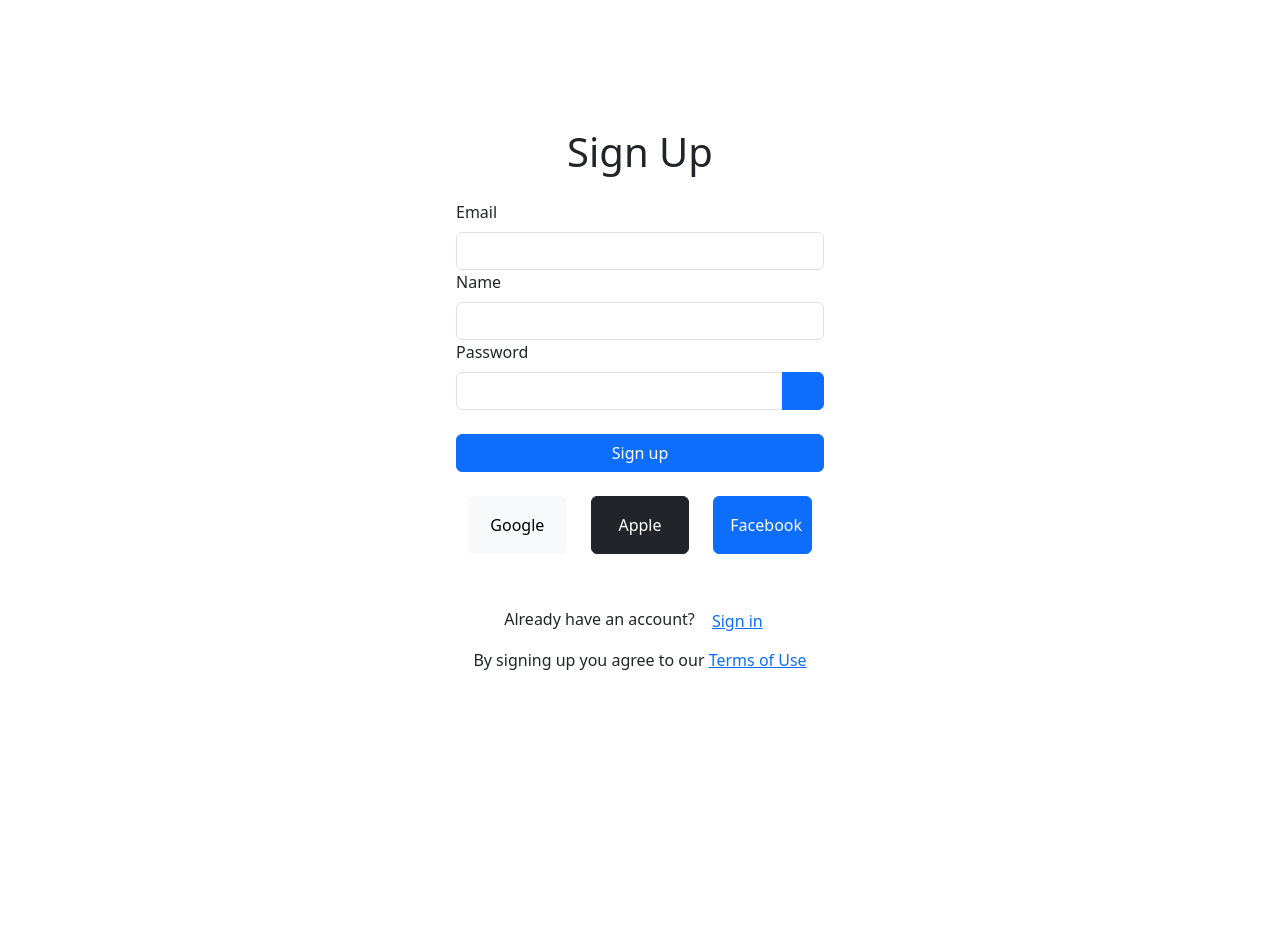
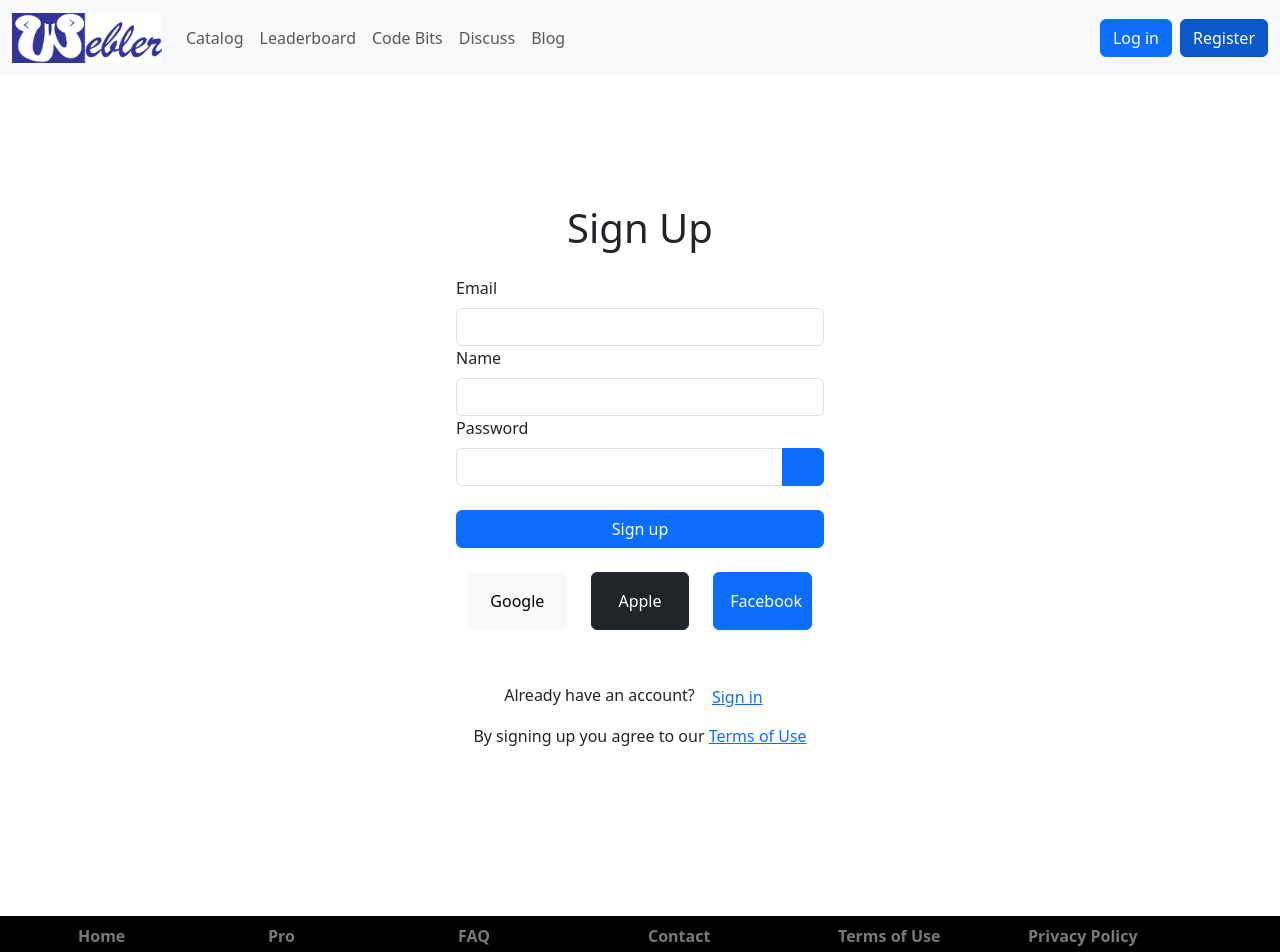
Before and after one commit to Webler-Group/website-new, a React (Vite) app in the folder frontend/: page /Register in a window 1280 px wide. Shown: the top 952 px of the page. Before the commit the page ends 800 px from the top, so only its background shows below. Built offline with nearby package versions, Linux system fonts and the light colour scheme; some icons are missing.

Commit message:
Add files via upload

```diff
--- a/frontend/src/features/auth/pages/Login.tsx
+++ b/frontend/src/features/auth/pages/Login.tsx
@@ -2,6 +2,8 @@ import { useNavigate } from "react-router-dom";
 import LoginForm from "../components/LoginForm";
 import { Container } from "react-bootstrap";
 import PageTitle from "../../../layouts/PageTitle";
+import Header from "../../../layouts/Header";
+import Footer from "../../../layouts/Footer";
 
 const Login = () => {
 
@@ -14,11 +16,15 @@ const Login = () => {
 
     return (
         <>
+            <Header variant="light"/>
+
             <div className="wb-login-wrapper">
                 <Container className="wb-login-container">
                     <LoginForm onToggleClick={toggle} />
                 </Container>
             </div>
+
+            <Footer />
         </>
     );
 }
--- a/frontend/src/features/auth/pages/Register.tsx
+++ b/frontend/src/features/auth/pages/Register.tsx
@@ -2,6 +2,8 @@ import { useNavigate } from "react-router-dom";
 import RegisterForm from "../components/RegisterForm";
 import { Container } from "react-bootstrap";
 import PageTitle from "../../../layouts/PageTitle";
+import Header from "../../../layouts/Header";
+import Footer from "../../../layouts/Footer";
 
 const Register = () => {
 
@@ -14,11 +16,15 @@ const Register = () => {
 
     return (
         <>
+            <Header variant="light"/>
+
             <div className="wb-login-wrapper">
                 <Container className="wb-login-container">
                     <RegisterForm onToggleClick={toggle} />
                 </Container>
             </div>
+
+            <Footer />
         </>
     );
 }
--- a/frontend/src/features/discuss/pages/Discuss.tsx
+++ b/frontend/src/features/discuss/pages/Discuss.tsx
@@ -1,5 +1,6 @@
 import { Button, Container, Form, FormControl, Pagination } from "react-bootstrap";
 import Header from "../../../layouts/Header";
+import Footer from "../../../layouts/Footer";
 import PageTitle from "../../../layouts/PageTitle";
 
 const Discuss = () => {
@@ -18,7 +19,7 @@ const Discuss = () => {
 
     return (
         <>
-            <Header />
+            <Header variant="light"/>
             <Container>
                 <div className="d-block d-lg-flex p-4">
                     <div className="wb-discuss-questions-list-page__questions-section">
@@ -51,6 +52,8 @@ const Discuss = () => {
                     </div>
                 </div>
             </Container>
+
+            <Footer />
         </>
     )
 }
--- a/frontend/src/index.css
+++ b/frontend/src/index.css
@@ -318,25 +318,11 @@ ul {
     color:#fff;
 }
 
-/* Webler Contact Page */
-
-.wb-contact-page{
-    width: 100%;
-    height: 100vh;
-    padding: 50px
-
-
-    ;
-    background-color:#f2f2f2;
+/* Styling for Header NavBar */
+.makeNavBarSticky{
+    position: -webkit-sticky;
+    position: -moz-sticky;
+    position: sticky;
+    top:0px;
+    z-index: 123;
 }
-
-.wb-contact-form{
-    color: rgb(61, 76, 88);
-    max-width: 800px;
-    font-weight: 600;
-    padding:20px;
-    transform: translate(0 , 150px);
-    background-color: rgb(255, 255, 255);
-    box-shadow: 0 0 10px 1px #e0e0e0;
-    border-radius: 10px;
-}
--- a/frontend/src/layouts/Footer.tsx
+++ b/frontend/src/layouts/Footer.tsx
@@ -1,6 +1,7 @@
 import Container from 'react-bootstrap/Container';
 import Row from 'react-bootstrap/Row';
 import Col from 'react-bootstrap/Col';
+import { Link } from 'react-router-dom';
 
 function Footer() {
   return (
@@ -9,11 +10,11 @@ function Footer() {
             <Container>
                 <div className="wb-home-footer">
                     <Row>
-                        <Col className='p-2'><a href="/">Home</a></Col>
+                        <Col className='p-2'><Link to={"/"}>Home</Link></Col>
                         <Col className='p-2'>Pro</Col>
                         <Col className='p-2'>FAQ</Col>
-                        <Col className='p-2'><a href="/Contact">Contact</a></Col>
-                        <Col className='p-2'><a href="/Terms-of-use">Terms of Use</a></Col>
+                        <Col className='p-2'><Link to={"/Contact"}>Contact</Link></Col>
+                        <Col className='p-2'><Link to={"/Terms-of-use"}>Terms of Use</Link></Col>
                         <Col className='p-2'>Privacy Policy</Col>
                     </Row>
                     <Row  className='p-2 w-100'>
--- a/frontend/src/layouts/Header.tsx
+++ b/frontend/src/layouts/Header.tsx
@@ -11,7 +11,7 @@ interface HeaderProps {
 function Header({ variant }: HeaderProps) {
 
   return (
-    <Navbar expand="lg" bg={variant} variant={variant}>
+    <Navbar expand="lg" bg={variant} variant={variant} className='makeNavBarSticky'>
       <Container fluid>
         <LinkContainer to="/">
           <Navbar.Brand><img src="/resources/images/logo.png" height="50px" width="150px" /></Navbar.Brand>
--- a/frontend/src/pages/Contact.tsx
+++ b/frontend/src/pages/Contact.tsx
@@ -1,32 +1,21 @@
 import Header from "../layouts/Header";
+import Footer from "../layouts/Footer";
 import PageTitle from "../layouts/PageTitle";
 
 const Contact = () => {
+
   PageTitle("Webler - Contact", false);
   return (
     <>
-      <Header />
-      <div className="wb-contact-page">
-        <div className="wb-contact-form container">
-            <h3 className="mb-4">Email us</h3>
-          <div className="mb-3 ">
-            <label htmlFor="exampleFormControlInput2" className="form-label">
-              Your name
-            </label>
-            <input
-              type="text"
-              className="form-control "
-              id="exampleFormControlInput2"
-              placeholder="name"
-            />
+      <Header variant="light"/>
 
+      <div className="mb-3">
         <label htmlFor="exampleFormControlInput1" className="form-label">
           Email address
         </label>
-
         <input
           type="email"
-              className="form-control  mb-3"
+          className="form-control"
           id="exampleFormControlInput1"
           placeholder="name@example.com"
         />
@@ -36,14 +25,13 @@ const Contact = () => {
           Example textarea
         </label>
         <textarea
-              className="form-control mb-4"
+          className="form-control"
           id="exampleFormControlTextarea1"
           rows={3}
         ></textarea>
       </div>
-          <button className="btn btn-primary btn-lg" type="submit">Submit</button>
-        </div>
-      </div>
+
+      <Footer />
     </>
   );
 };
--- a/frontend/src/pages/TermsOfUse.tsx
+++ b/frontend/src/pages/TermsOfUse.tsx
@@ -1,4 +1,5 @@
 import Header from "../layouts/Header";
+import Footer from "../layouts/Footer";
 import PageTitle from "../layouts/PageTitle";
 
 const TermsOfUse = () => {
@@ -8,12 +9,12 @@ const TermsOfUse = () => {
     return (
         <>
             {/* Header */}
-            <Header />
+            <Header variant="light"/>
 
             {/* Main */}
             <main>
                 <div>
-                    <h1>Terms & Conditions</h1>
+                    <h1>Terms of Use</h1>
                 </div>
                 <hr />
                 <div>
@@ -248,6 +249,8 @@ const TermsOfUse = () => {
                     <p>Except as expressly set forth in the section(s) above regarding the Apple Application and the arbitration agreement, you and Webler agree there are no third-party beneficiaries intended under these Terms</p>
                 </div>
             </main>
+
+            <Footer />
         </>
     );
 }
```
Lines whose indentation alone changed are shown as unchanged.
